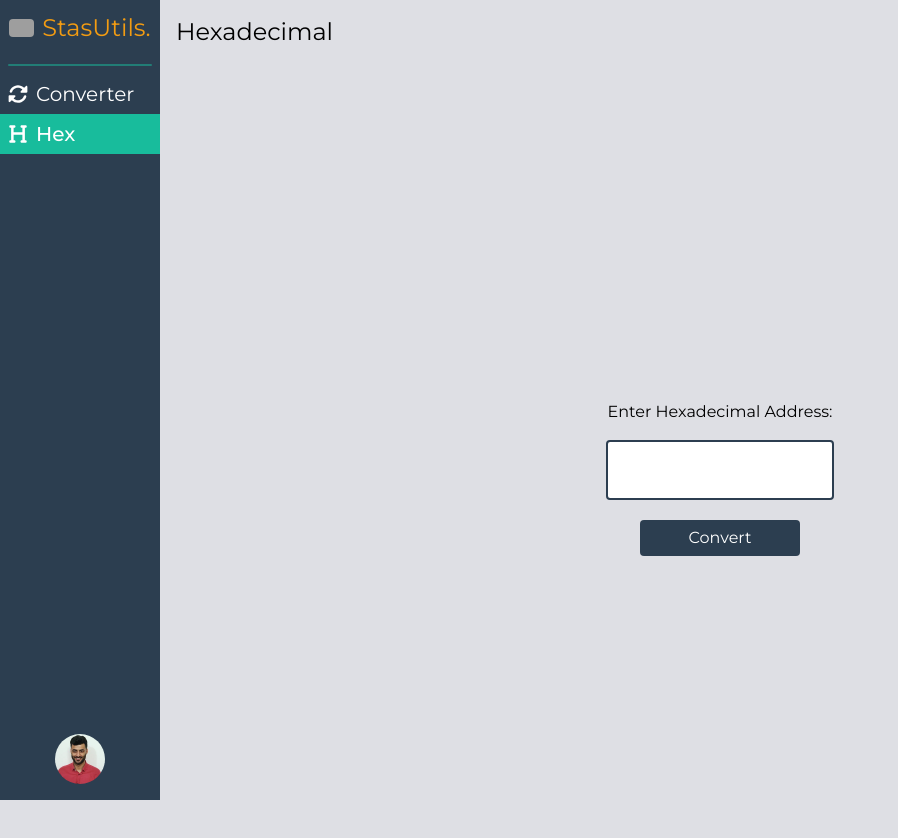
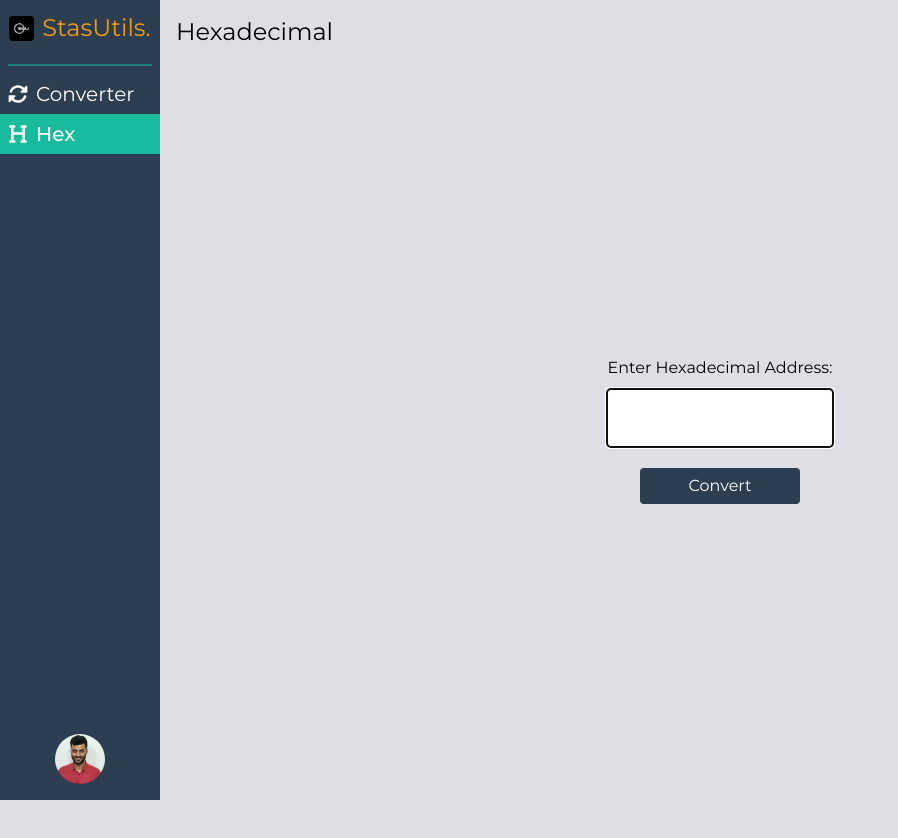
Before and after one commit to StasGavrilov/SGUtils, a Next.js app: page /hex in a window 1280 px wide. Shown: the top 838 px of the page, without its empty margins (0-898 px from the left). Built offline with nearby package versions, Linux system fonts and the light colour scheme; grey boxes are pictures that could not be loaded.

Commit message:
improvments

```diff
--- a/src/app/converter/NumberInput.tsx
+++ b/src/app/converter/NumberInput.tsx
@@ -1,9 +1,21 @@
+'use client'
+
+import React, { useEffect, useRef } from 'react'
+
 interface NumberInputProps {
   value: number | ''
   onValueChange: (newValue: number | '') => void
 }
 
 export default function NumberInput({ value, onValueChange }: NumberInputProps) {
+  const inputRef = useRef<HTMLInputElement>(null)
+
+  useEffect(() => {
+    if (inputRef.current) {
+      inputRef.current.focus()
+    }
+  }, [])
+
   const handleChange = (e: React.ChangeEvent<HTMLInputElement>) => {
     const inputValue = e.target.value.trim()
     const numericValue = parseInt(inputValue, 10)
@@ -20,6 +32,7 @@ export default function NumberInput({ value, onValueChange }: NumberInputProps)
       value={value}
       onChange={handleChange}
       placeholder="Enter numbers only"
+      ref={inputRef}
     />
   )
 }
--- a/src/app/hex/page.tsx
+++ b/src/app/hex/page.tsx
@@ -1,12 +1,13 @@
 'use client'
 
-import { useState } from 'react'
+import { useState, useEffect, useRef } from 'react'
 import Box from '@/components/Box/Box'
 
 export default function Hexadecimal() {
   const [hexAddress, setHexAddress] = useState<string>('')
   const [decimalNumber, setDecimalNumber] = useState<number | null>(null)
   const [error, setError] = useState<string>('')
+  const inputRef = useRef<HTMLInputElement>(null)
 
   const hexToDecimal = (hex: string) => {
     try {
@@ -30,6 +31,7 @@ export default function Hexadecimal() {
 
   const handleConversion = () => {
     hexToDecimal(hexAddress)
+    setHexAddress('')
   }
 
   const handleKeyDown = (event: React.KeyboardEvent<HTMLInputElement>) => {
@@ -39,12 +41,19 @@ export default function Hexadecimal() {
     }
   }
 
+  useEffect(() => {
+    if (inputRef.current) {
+      inputRef.current.focus()
+    }
+  }, [])
+
   return (
     <Box title="Hexadecimal">
-      <div className='flex flex-col justify-center items-center h-screen'>
-        <div className='relative flex flex-col justify-center items-center w-80'>
-          <span className='p-4'>Enter Hexadecimal Address:</span>
+      <div className='flex flex-col justify-center items-center min-h-screen'>
+        <div className='flex flex-col justify-center items-center w-100 p-4'>
+          <span className='mb-2'>Enter Hexadecimal Address:</span>
           <input
+            ref={inputRef}
             className={`p-4 mb-4 rounded border-2 ${error ? 'border-red-500' : 'border-main'} focus:border-secondary hover:border-secondary`}
             type="text"
             value={hexAddress}
@@ -59,9 +68,9 @@ export default function Hexadecimal() {
             Convert
           </button>
 
-          <div className="absolute top-full left-0 mt-4 w-full text-center">
+          <div className="w-full text-center mt-4" style={{ minHeight: '4rem' }}>
             {decimalNumber !== null && (
-              <div className="text-green-700 px-4 py-2 mb-4">
+              <div className="text-green-700 px-4 py-2">
                 The decimal equivalent of {hexAddress} is {decimalNumber}
               </div>
             )}
--- a/src/app/layout.tsx
+++ b/src/app/layout.tsx
@@ -9,8 +9,8 @@ import { AuthProvider } from "@/components/Login/AuthContext"
 import "../styles/globals.css"
 
 export const metadata: Metadata = {
-  title: "SGBot",
-  description: "Stasg bot application",
+  title: "SGUtils",
+  description: "Stasg utils application",
   icons: '/icons/sgu.jpg'
 }
 
--- a/src/app/page.tsx
+++ b/src/app/page.tsx
@@ -2,7 +2,7 @@ import Box from "@/components/Box/Box"
 
 export default function Home() {
   return (
-    <Box title="Welcome to Stasg-bot application.">
+    <Box title="Welcome to Stasg-Utils application.">
       <div className="flex flex-col lg:flex-row justify-center items-center min-h-screen p-2 lg:p-4">
         <video
           src="/videos/SG.MP4"
--- a/src/components/Head/Logo.tsx
+++ b/src/components/Head/Logo.tsx
@@ -5,7 +5,7 @@ export default function Logo() {
   return (
     <Link href='/' className='text-2xl flex items-center h-14 text-[#f39c12]'>
       <Image
-        src={'/icons/sgb.jpg'}
+        src={'/icons/sgu.jpg'}
         alt={'emblem'}
         width={25}
         height={25}
--- a/src/components/Login/LoginWindow.tsx
+++ b/src/components/Login/LoginWindow.tsx
@@ -24,7 +24,7 @@ export default function LoginWindow({ setIsOpen, setIsAuthenticated }: LoginWind
     }, [])
 
     return (
-        <div className={`fixed inset-0 flex justify-center items-center bg-black bg-opacity-50 transition-opacity duration-300 ${show ? 'opacity-100' : 'opacity-0'}`}>
+        <div className={`fixed inset-0 flex justify-center items-center bg-black bg-opacity-50 backdrop-blur transition-opacity duration-300 ${show ? 'opacity-100' : 'opacity-0'}`}>
             <div
                 ref={ref}
                 className={`bg-[#DEDFE4] p-6 rounded shadow-lg transform transition-transform duration-300 ${show ? 'scale-100' : 'scale-95'} w-[350px] h-[450px]`}
```
